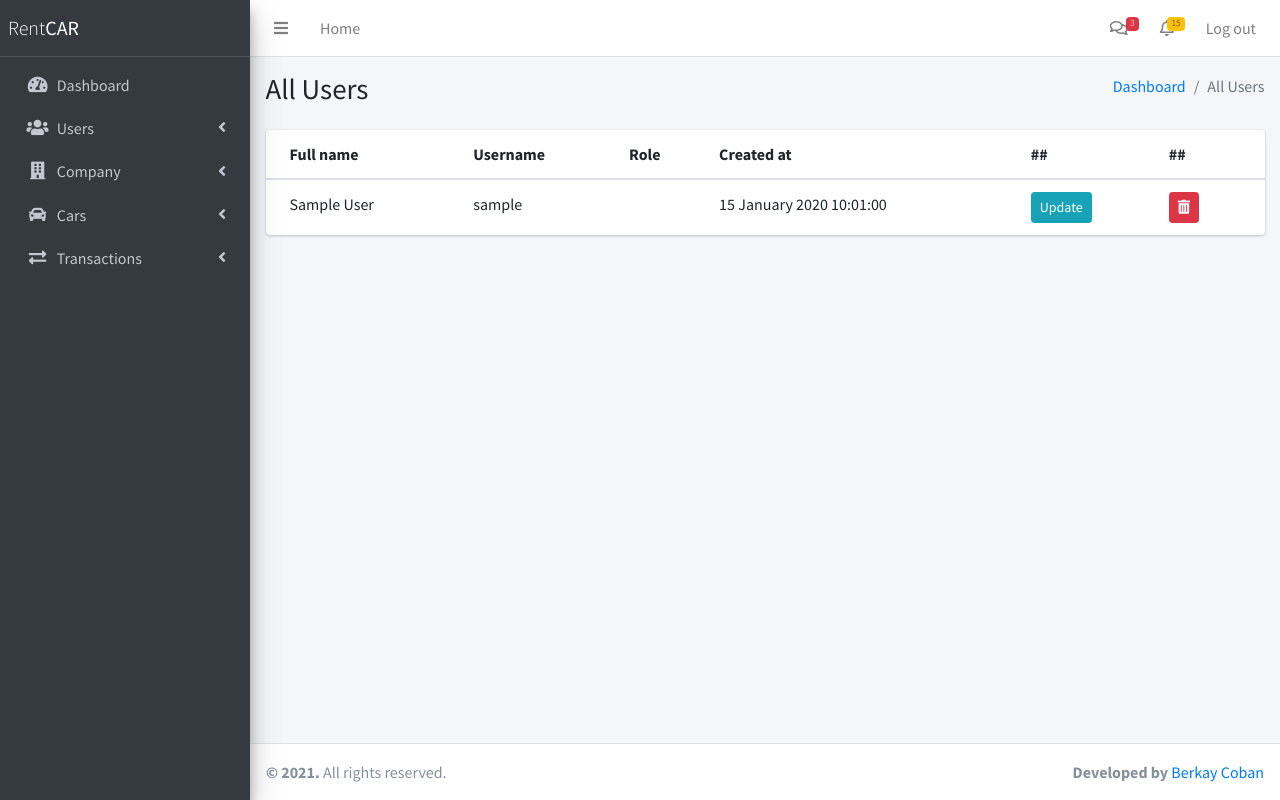
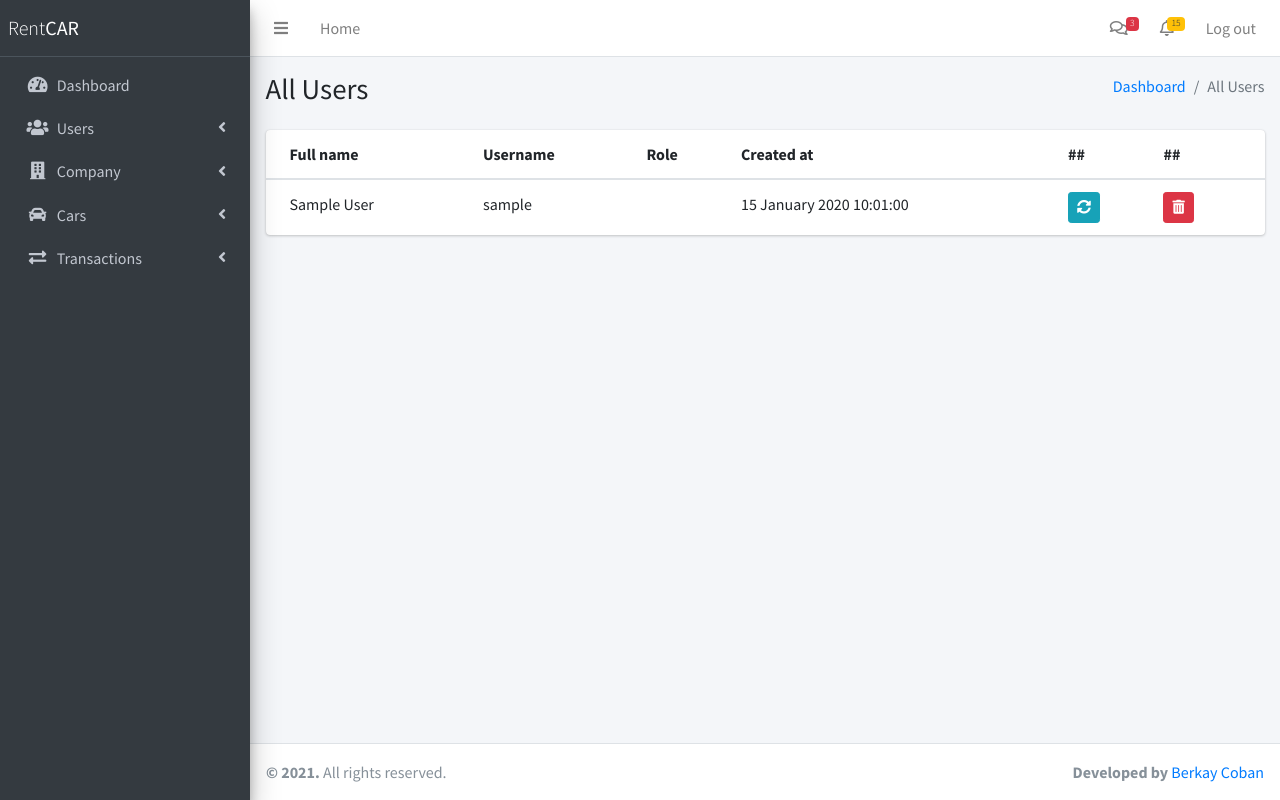
Before and after one commit to berkaycoban/rentcar, a Symfony app: template templates/admin/user/index.html.twig in a window 1280 px wide. Run offline with Twig, Linux system fonts and the light colour scheme; the template is opened without the code that fills it: most values are stand-ins (such as "Sample title", 1, 10 or a date in 2020); some libraries are stand-ins or nearby versions.

Commit message:
:zap: Update all admin/list templates

```diff
--- a/templates/admin/car/index.html.twig
+++ b/templates/admin/car/index.html.twig
@@ -67,7 +67,9 @@
                                         <td>{{ car.dailyMaxKm }} km</td>
                                         <td>{{ car.createdAt|date('d F Y') }}</td>
                                         <td>
-                                            <a href="{{ path('app_admin_car_create', {id: car.id}) }}" class="btn btn-sm btn-info">Update</a>
+                                            <a href="{{ path('app_admin_car_create', {id: car.id}) }}" class="btn btn-sm btn-info">
+                                                <i class="fas fa-sync-alt" aria-hidden="true"></i>
+                                            </a>
                                         </td>
                                         <td>
                                             {% include 'admin/car/_delete_form.html.twig' %}
--- a/templates/admin/company/index.html.twig
+++ b/templates/admin/company/index.html.twig
@@ -61,7 +61,9 @@
 
                                     <td>{{ company.createdAt|date('d F Y h:m:s') }}</td>
                                     <td>
-                                        <a href="{{ path('app_admin_company_create', {id: company.id}) }}" class="btn btn-sm btn-info">Update</a>
+                                        <a href="{{ path('app_admin_company_create', {id: company.id}) }}" class="btn btn-sm btn-info">
+                                            <i class="fas fa-sync-alt" aria-hidden="true"></i>
+                                        </a>
                                     </td>
                                     <td>
                                         {% include 'admin/company/_delete_form.html.twig' %}
--- a/templates/admin/user/index.html.twig
+++ b/templates/admin/user/index.html.twig
@@ -64,7 +64,9 @@
                                             <td>{{ user.roles[0] }}</td>
                                             <td>{{ user.createdAt|date('d F Y h:m:s') }}</td>
                                             <td>
-                                                <a href="{{ path('app_admin_user_create', {id: user.id}) }}" class="btn btn-sm btn-info">Update</a>
+                                                <a href="{{ path('app_admin_user_create', {id: user.id}) }}" class="btn btn-sm btn-info">
+                                                    <i class="fas fa-sync-alt" aria-hidden="true"></i>
+                                                </a>
                                             </td>
                                             <td>
                                                 {% if app.user.id != user.id %}
@@ -79,7 +81,9 @@
                                             <td>{{ user.roles[0] }}</td>
                                             <td>{{ user.createdAt|date('d F Y h:m:s') }}</td>
                                             <td>
-                                                <a href="{{ path('app_admin_user_create', {id: user.id}) }}" class="btn btn-sm btn-info">Update</a>
+                                                <a href="{{ path('app_admin_user_create', {id: user.id}) }}" class="btn btn-sm btn-info">
+                                                    <i class="fas fa-sync-alt" aria-hidden="true"></i>
+                                                </a>
                                             </td>
                                             <td>
                                                 {% if app.user.id != user.id %}
```
